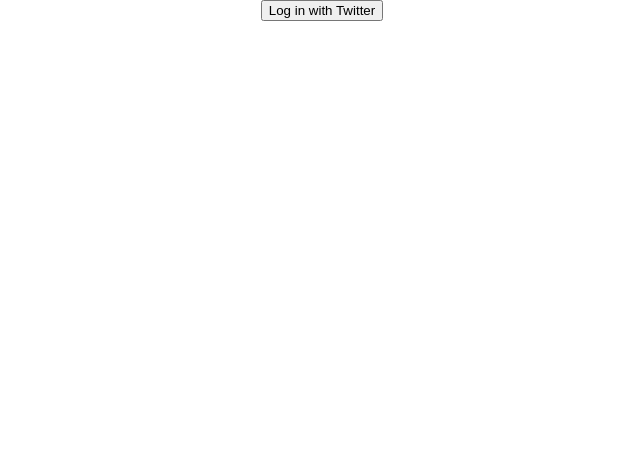
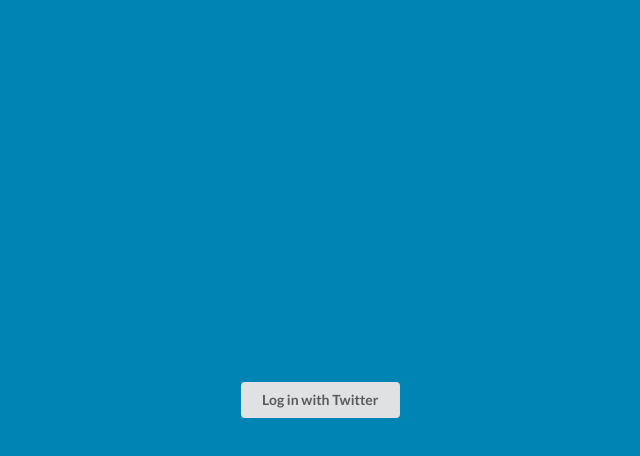
Before and after one commit to colinmarsch/TwiSimilar, a React (Create React App) app in the folder react-frontend/: page / in a window 1280 px wide. Shown: the top 456 px of the page, without its empty margins (318-958 px from the left). Built offline with nearby package versions, Linux system fonts and the light colour scheme.

Commit message:
Updated UI of first page

```diff
--- a/react-frontend/package.json
+++ b/react-frontend/package.json
@@ -8,7 +8,8 @@
     "react": "^16.4.2",
     "react-dom": "^16.4.2",
     "react-router-dom": "^4.3.1",
-    "react-scripts": "1.1.4"
+    "react-scripts": "1.1.4",
+    "semantic-ui-react": "^0.82.3"
   },
   "scripts": {
     "start": "react-scripts start",
--- a/react-frontend/public/index.html
+++ b/react-frontend/public/index.html
@@ -10,6 +10,7 @@
     -->
     <link rel="manifest" href="%PUBLIC_URL%/manifest.json">
     <link rel="shortcut icon" href="%PUBLIC_URL%/favicon.ico">
+    <link rel="stylesheet" href="//cdnjs.cloudflare.com/ajax/libs/semantic-ui/2.3.3/semantic.min.css"></link>
     <!--
       Notice the use of %PUBLIC_URL% in the tags above.
       It will be replaced with the URL of the `public` folder during the build.
--- a/react-frontend/src/App.css
+++ b/react-frontend/src/App.css
@@ -1,3 +1,11 @@
 .App {
   text-align: center;
+  position: absolute;
+  top: 50%;
+  left: 50%;
+  transform: translate(-50%, -50%);
 }
+
+body {
+  background-color: #0084b4;
+}
--- a/react-frontend/src/App.js
+++ b/react-frontend/src/App.js
@@ -42,7 +42,7 @@
 
   render() {
     return (
-      <button onClick={() => this.authenticate()}>
+      <button class='ui button' onClick={() => this.authenticate()}>
         Log in with Twitter
       </button>
     );
@@ -53,9 +53,11 @@
   render() {
     return (
       <Router>
-        <div className="App">
-          <Route exact path="/" component={TwitterLoginButton} />
-          <Route path="/result" component={Result} />
+        <div className="Outer">
+          <div className="App">
+            <Route exact path="/" component={TwitterLoginButton} />
+            <Route path="/result" component={Result} />
+          </div>
         </div>
       </Router>
     );
```
Also changed, not shown: 1 other file (tests, documents, lock files or other folders).
